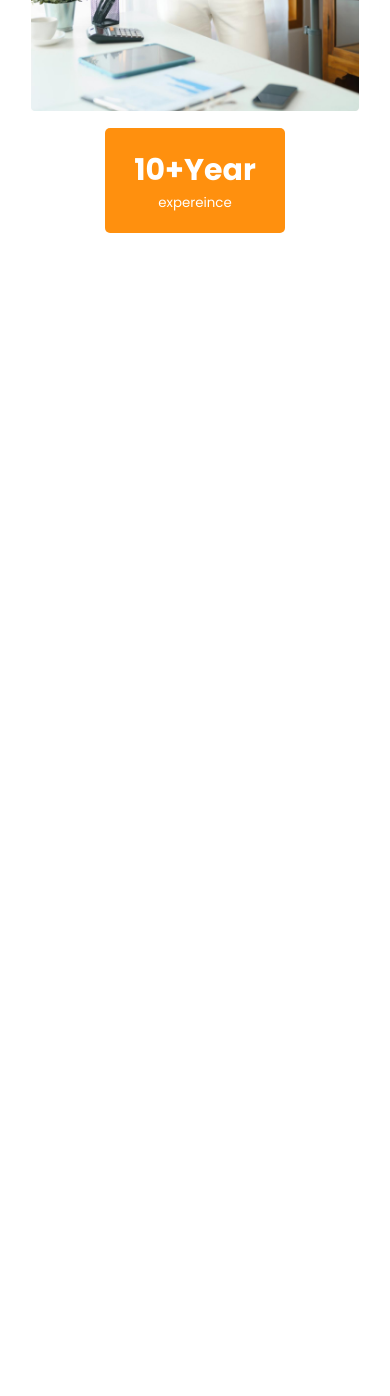
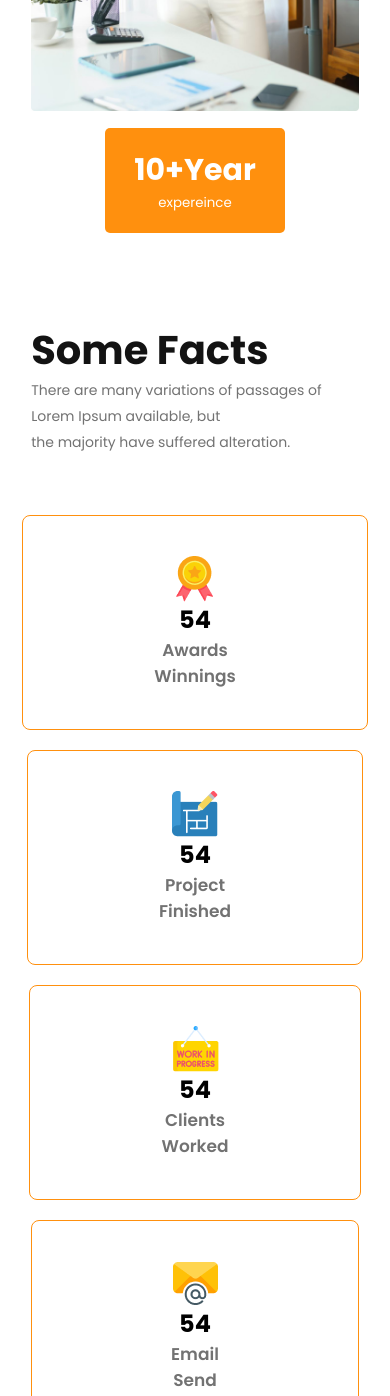
Before and after one commit to theenamulhaque/architects, a plain HTML site: page index.html in a window 390 px wide. Shown: the part 3104-4500 px from the top of the page. Before the commit the page ends 3378 px from the top, so only its background shows below. Drawn offline with Linux system fonts and the light colour scheme.

Commit message:
fact section added

```diff
--- a/css/style.css
+++ b/css/style.css
@@ -214,6 +214,51 @@
 }
 /* feature code end */
 
+/* fact code start */
+
+.fact {
+    padding: 50px 8%;
+}
+
+.fact .factTitleBox h1 {
+    font-weight: 700;
+    font-size: 40px;
+    line-height: 53px;
+    color: #131313;
+}
+
+.fact .factTitleBox p {
+    font-weight: 400;
+    font-size: 14px;
+    line-height: 26px;
+    color: #727272;
+    margin-bottom: 40px;
+}
+
+.fact .factIconGrid {
+    display: flex;
+    justify-content: space-between;
+    align-items: center;
+
+}
+
+.fact .factIconGrid .iconBox {
+    display: flex;
+    flex-direction: column;
+    justify-content: center;
+    align-items: center;
+    border: 1px solid #FF900E;
+    border-radius: 8px;
+    padding: 40px 20px;
+}
+
+.fact .factIconGrid .iconBox h5{
+    font-size: 17px;
+    font-weight: 600;
+    color: #727272;
+}
+/* fact code end */
+
 
 
 
@@ -313,4 +358,27 @@ RESPONSIVE CODE START HERE
         top: 10px;
     }
 
+    /* Fact code */
+
+    .fact .factIconGrid {
+        display: flex;
+        flex-direction: column;
+
+    }
+
+    .fact .factIconGrid .iconBox {
+        display: flex;
+        flex-direction: column;
+        justify-content: center;
+        align-items: center;
+        border: 1px solid #FF900E;
+        border-radius: 8px;
+        padding: 40px 40%;
+        margin-top: 20px;
+    }
+
+    .fact .factIconGrid .iconBox h5{
+        text-align: center;
+    }
+
   }
--- a/index.html
+++ b/index.html
@@ -98,10 +98,43 @@
     </section>
     <!-- features sec end -->
 
+    <!-- fact sec. start -->
+    <section class="fact">
+        <div class="factTitleBox">
+            <h1>Some Facts</h1>
+            <p>There are many variations of passages of Lorem Ipsum available, but <br> the majority have suffered alteration.</p>
+        </div>
+
+        <div class="factIconGrid">
+            <div class="iconBox">
+                <img src="images/icon/001-medal.png" alt="">
+                <h2>54</h2>
+                <h5>Awards Winnings</h5>
+            </div>
+
+            <div class="iconBox">
+                <img src="images/icon/Group 28.png" alt="">
+                <h2>54</h2>
+                <h5>Project Finished</h5>
+            </div>
+
+            <div class="iconBox">
+                <img src="images/icon/Group 29.png" alt="">
+                <h2>54</h2>
+                <h5>Clients Worked</h5>
+            </div>
+
+            <div class="iconBox">
+                <img src="images/icon/Group 30.png" alt="">
+                <h2>54</h2>
+                <h5>Email Send</h5>
+            </div>
+        </div>
+    </section>
+    <!-- fact sec. end -->
+
 
 </main>
-
-
 
 <!-- MAIN PART END -->
 
```
